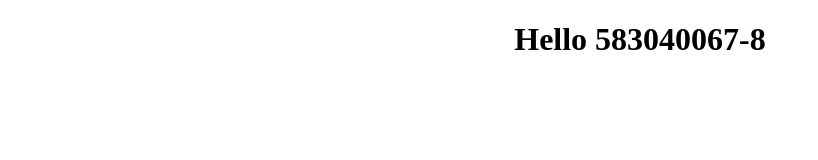
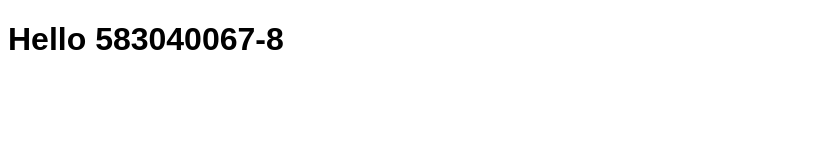
Before and after one commit to mixermsi/tan-kha.github.io, a plain HTML site: page index.html in a window 1280 px wide. Shown: the whole page, without its empty margins (0-818 px from the left). Drawn offline with Linux system fonts and the light colour scheme.

Commit message:
Update index.html

```diff
--- a/index.html
+++ b/index.html
@@ -2,11 +2,11 @@
 <html>
 <style type="text/css">
 	h1{
-		text-align: center;
-}
+		font-family: Arial;
+		color: black;	}
 </style>
 <head>
-	<title>Hello Tanatsan</title>
+	<title>Hello Data comm.</title>
 </head>
 <body>
 	<h1>Hello 583040067-8</h1>
```
